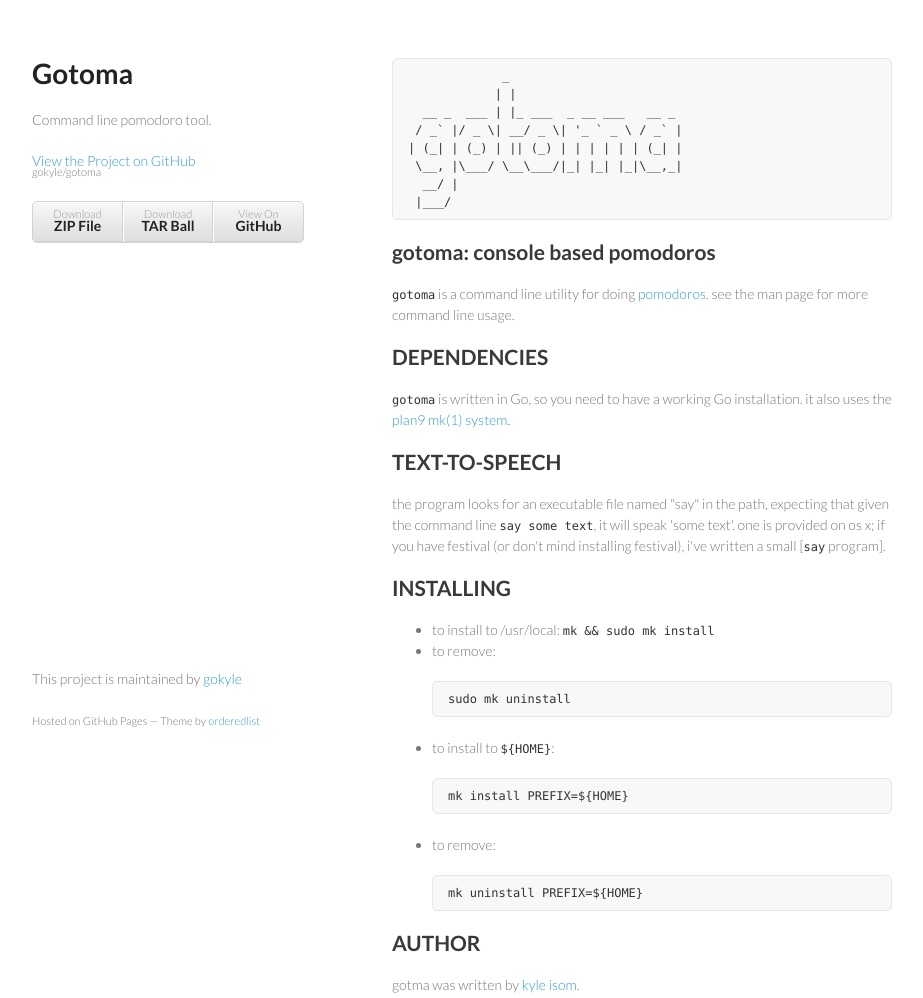
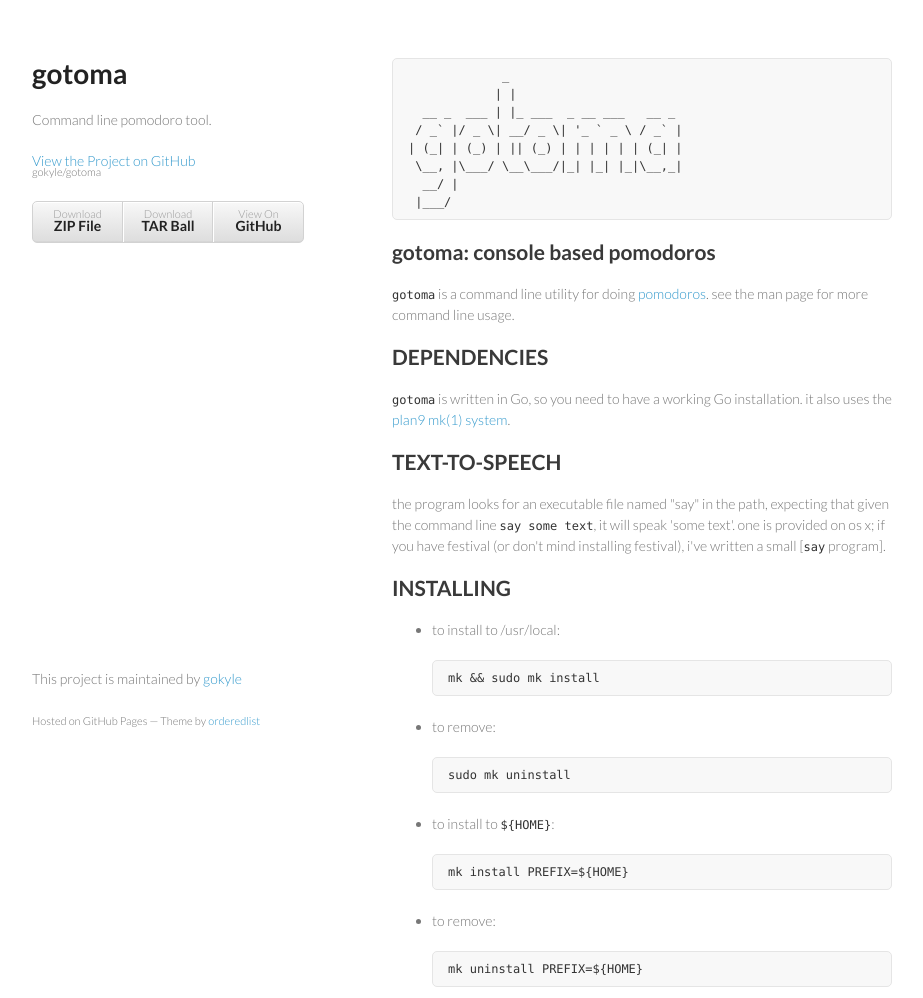
Before and after one commit to gokyle/gotoma, a plain HTML site: page index.html in a window 1280 px wide. Shown: the top 998 px of the page, without its empty margins (178-1101 px from the left). Drawn offline with Linux system fonts and the light colour scheme.

```diff
--- a/index.html
+++ b/index.html
@@ -3,7 +3,7 @@
   <head>
     <meta charset="utf-8">
     <meta http-equiv="X-UA-Compatible" content="chrome=1">
-    <title>Gotoma by gokyle</title>
+    <title>gotoma by gokyle</title>
 
     <link rel="stylesheet" href="stylesheets/styles.css">
     <link rel="stylesheet" href="stylesheets/pygment_trac.css">
@@ -15,7 +15,7 @@
   <body>
     <div class="wrapper">
       <header>
-        <h1>Gotoma</h1>
+        <h1>gotoma</h1>
         <p>Command line pomodoro tool.</p>
 
         <p class="view"><a href="https://github.com/gokyle/gotoma">View the Project on GitHub <small>gokyle/gotoma</small></a></p>
@@ -58,10 +58,11 @@
 <h2>INSTALLING</h2>
 
 <ul>
-<li>to install to /usr/local:
-<code>
-mk &amp;&amp; sudo mk install
-</code>
+<li>
+<p>to install to /usr/local:</p>
+
+<pre><code>mk &amp;&amp; sudo mk install
+</code></pre>
 </li>
 <li>
 <p>to remove:</p>
```
Also changed, not shown: params.json (+1 -1 lines).
